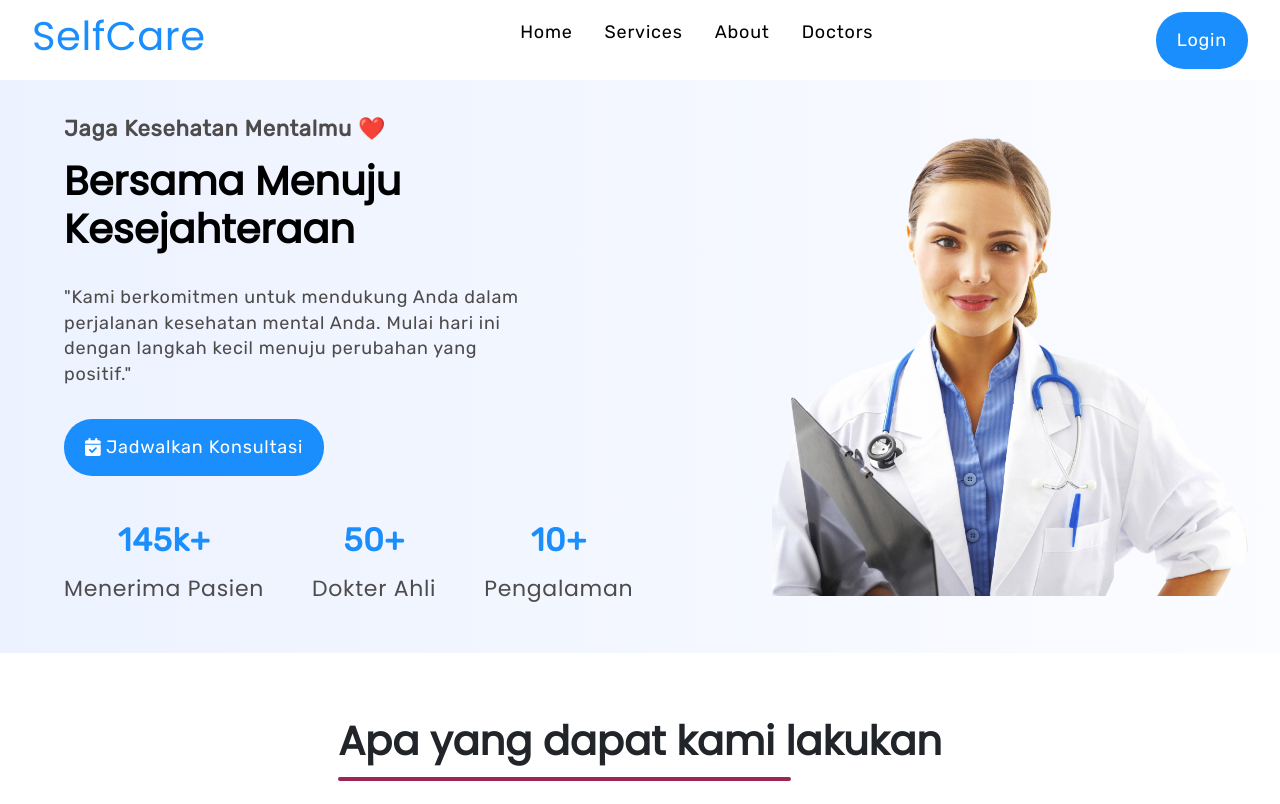
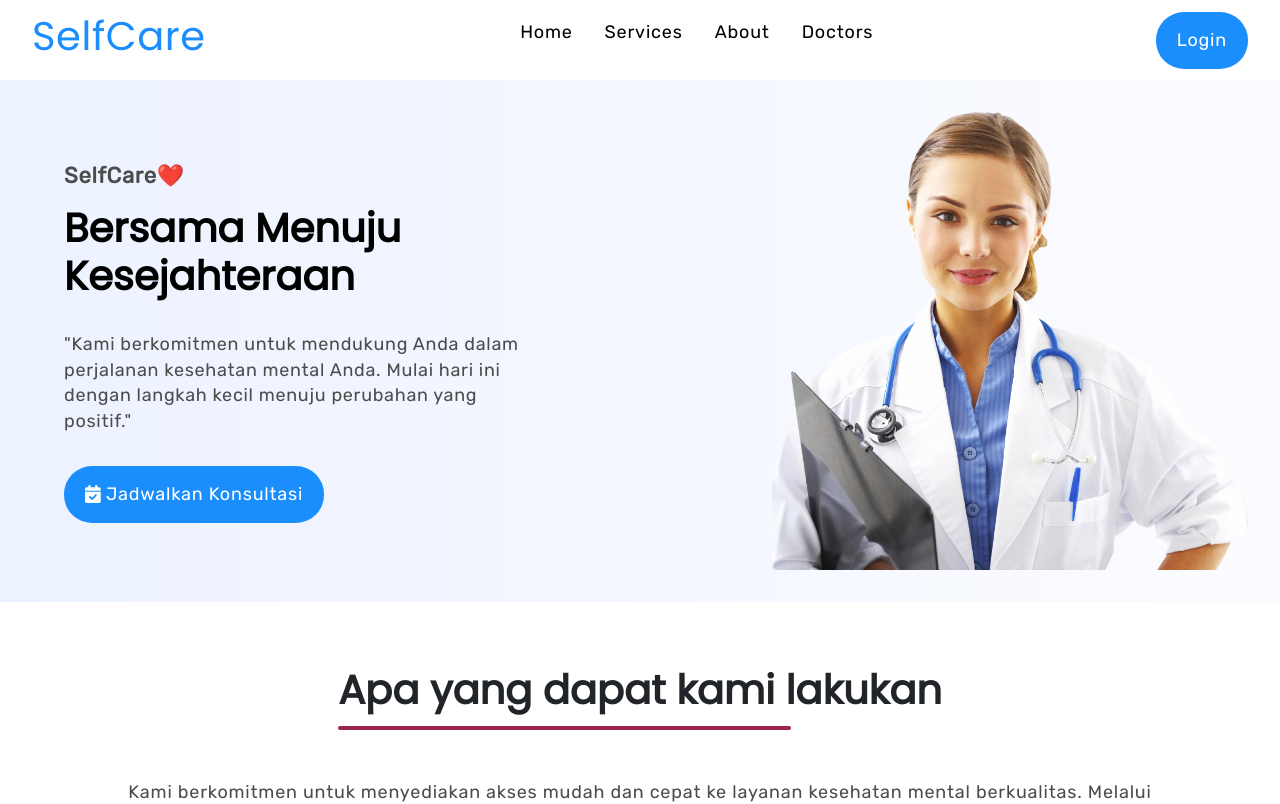
Before and after one commit to dmzazz/capstone-kel-5, a React (Create React App) app: page / in a window 1280 px wide. Shown: the top 804 px of the page. Built offline with nearby package versions, Linux system fonts and the light colour scheme.

Commit message:
sedikit perubahan di hero

```diff
--- a/src/Components/Hero.js
+++ b/src/Components/Hero.js
@@ -36,7 +36,7 @@ function Hero() {
     <div className="section-container">
       <div className="hero-section">
         <div className="text-section">
-          <p className="text-headline">Jaga Kesehatan Mentalmu ❤️</p>
+          <p className="text-headline">SelfCare❤️</p>
           <h2 className="text-title">
           Bersama Menuju Kesejahteraan
           </h2>
@@ -51,22 +51,6 @@ function Hero() {
           >
             <FontAwesomeIcon icon={faCalendarCheck} /> Jadwalkan Konsultasi
           </button>
-          <div className="text-stats">
-            <div className="text-stats-container">
-              <p>145k+</p>
-              <p>Menerima Pasien</p>
-            </div>
-
-            <div className="text-stats-container">
-              <p>50+</p>
-              <p>Dokter Ahli</p>
-            </div>
-
-            <div className="text-stats-container">
-              <p>10+</p>
-              <p>Pengalaman</p>
-            </div>
-          </div>
         </div>
 
         <div className="hero-image-section">
```
Also changed, not shown: 2 other files (tests, documents, lock files or other folders).
